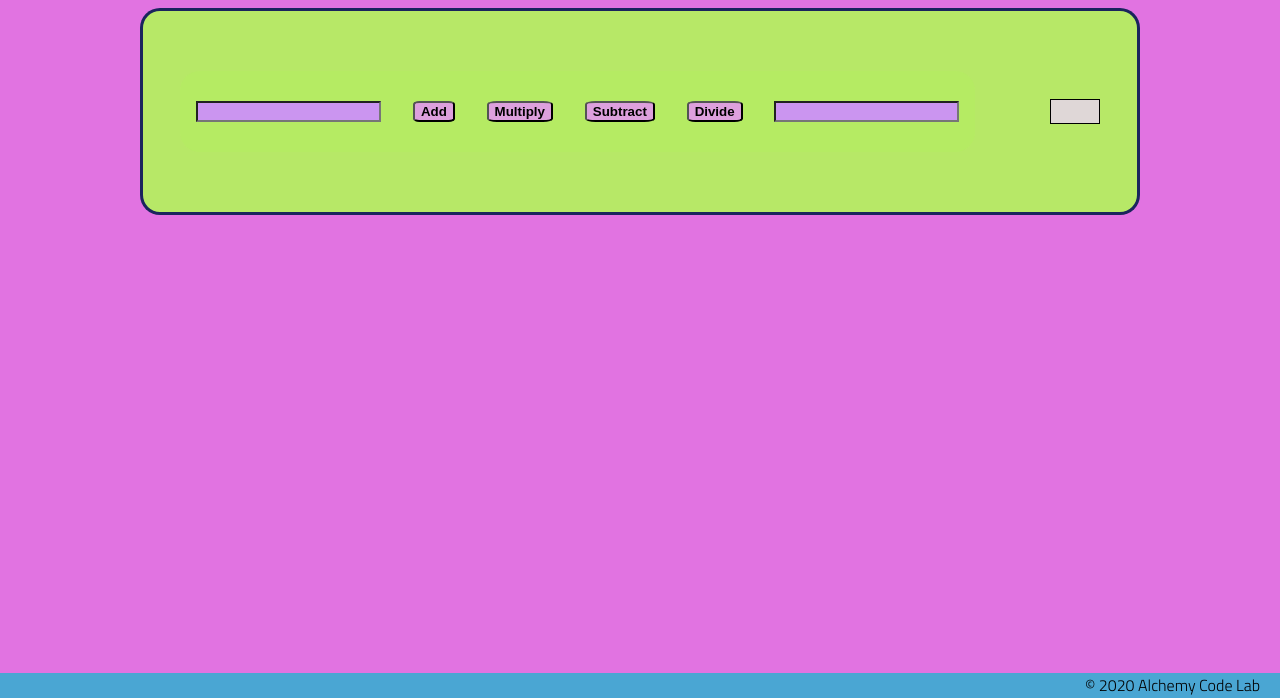
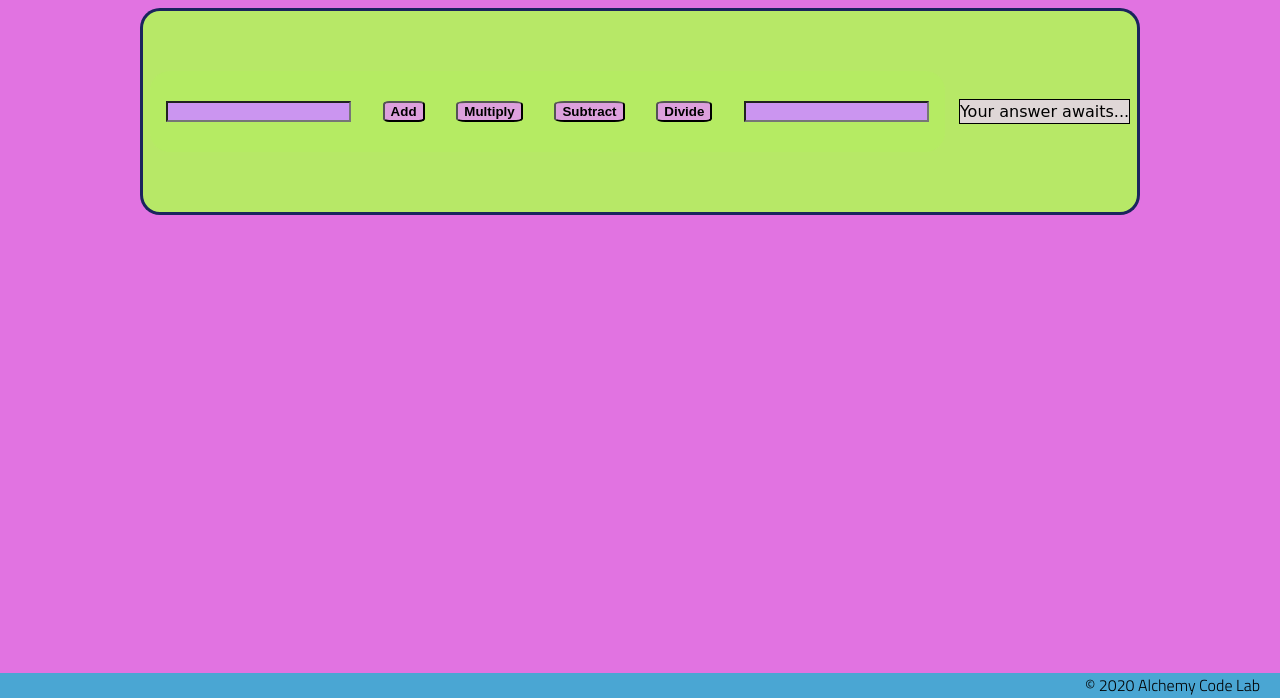
Before and after one commit to Evan-Finkelstein/Calculator-, a plain HTML site: page index.html in a window 1280 px wide. Shown: the part 102-800 px from the top of the page. Drawn offline with Linux system fonts and the light colour scheme.

Commit message:
streamlined

```diff
--- a/index.html
+++ b/index.html
@@ -36,7 +36,7 @@
 
         </section>
         <div class="answer">
-            <span id="span" ></span>
+            <span id="span" >Your answer awaits...</span>
        </div>
     </section>
 
--- a/styles/style.css
+++ b/styles/style.css
@@ -132,14 +132,14 @@ footer {
       display: flex;
       align-items: center;
       justify-content: center;
-      transition: all 2s ease-in-out;
+      transition: all 1.75s ease-in-out;
 
   }
 .answer:hover{
     background:rgb(248, 248, 134);
-    transform: scale(10, 10) rotate3d(2, -1, -1, 3turn);
+    transform: scale(10, 10) rotate3d(2, -1, -1, 3turn) translateX(-45px);
     border-radius: 8px;
-    transition: all 2s ease-in-out;
+
 
 
 
@@ -147,12 +147,12 @@ footer {
   button {
     font-weight: 900;
     border-radius: 15%;
-    transition: all 2s ease-in-out;
+    transition: all .5s ease-in-out;
     background: plum;
       }
   button:hover {
     background: steelblue;
-    transform: rotate3d(2, -1, -1, 5turn) scale(7, 7);
+    transform:  scale(2, 2);
     background: paleturquoise;
     border-radius: 20px;
 
@@ -166,8 +166,6 @@ input:hover {
     transform: scale(1.4, 1.4);
 
 }
-section:hover{
-    background: rgb(110, 7, 7);
 }
 main:hover{
     background: rgb(204, 194, 49);
```
